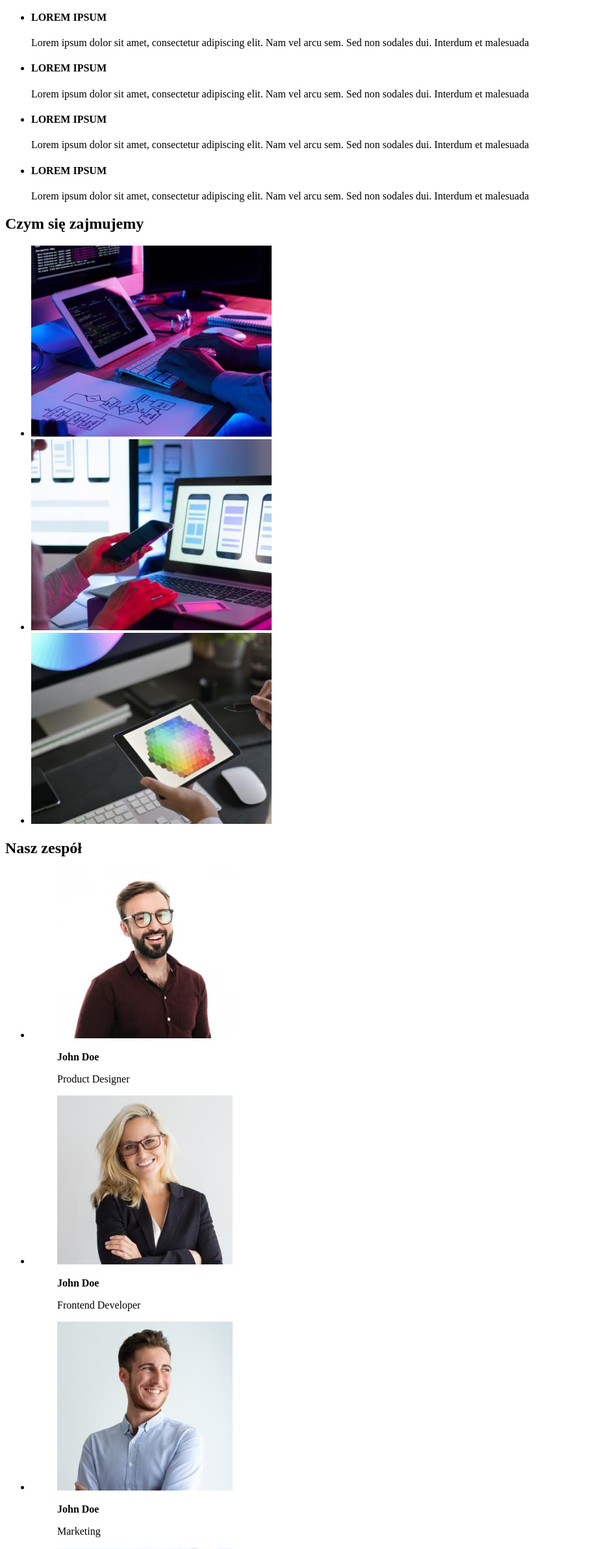
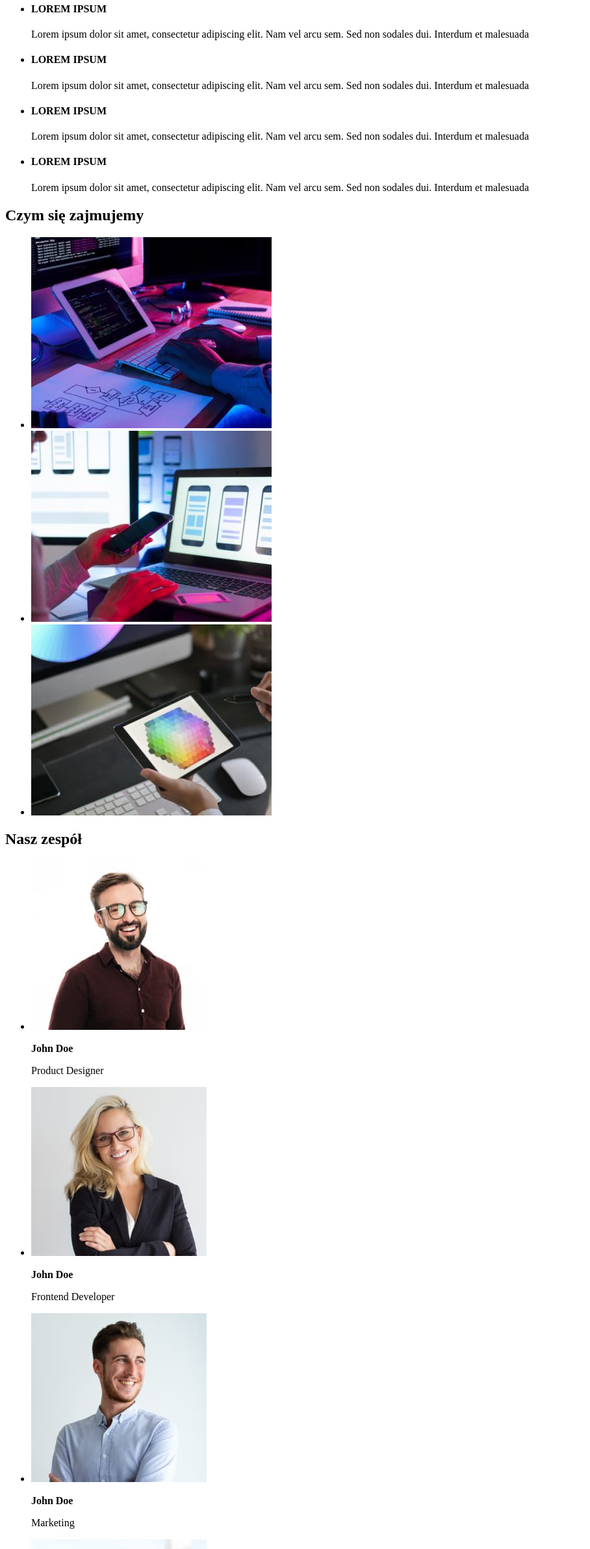
Before and after one commit to piotrgrabowski97/goit-markup-hw-01, a plain HTML site: page index.html in a window 1280 px wide. Shown: the part 259-2643 px from the top of the page at 65% size, without its empty margins (0-908 px from the left). Drawn offline with Linux system fonts and the light colour scheme.

Commit message:
index.html simplyfying

```diff
--- a/index.html
+++ b/index.html
@@ -30,50 +30,42 @@
     </header>
 
     <main>
-      <div>
+      <section>
         <h1>EFEKTYWNE ROZWIĄZANIA DLA WASZEGO BIZNESU</h1>
         <button type="button">Zamów usługę</button>
-      </div>
-      <div>
+      </section>
+      <section>
         <ul>
           <li>
-            <section>
             <h4>LOREM IPSUM</h4>
             <p>
               Lorem ipsum dolor sit amet, consectetur adipiscing elit. Nam vel arcu sem. Sed non
               sodales dui. Interdum et malesuada
             </p>
-            </section>
           </li>
           <li>
-            <section>
             <h4>LOREM IPSUM</h4>
             <p>
               Lorem ipsum dolor sit amet, consectetur adipiscing elit. Nam vel arcu sem. Sed non
               sodales dui. Interdum et malesuada
             </p>
-            </section>
           </li>
           <li>
-            <section>
             <h4>LOREM IPSUM</h4>
             <p>
               Lorem ipsum dolor sit amet, consectetur adipiscing elit. Nam vel arcu sem. Sed non
               sodales dui. Interdum et malesuada
             </p>
-            </section>
           </li>
           <li>
-            <section>
             <h4>LOREM IPSUM</h4>
             <p>
               Lorem ipsum dolor sit amet, consectetur adipiscing elit. Nam vel arcu sem. Sed non
               sodales dui. Interdum et malesuada
             </p>
-            </section>
           </li>
         </ul>
-      </div>
+      </section>
       <div>
         <h2>Czym się zajmujemy</h2>
         <ul>
@@ -92,40 +84,24 @@
         <h2>Nasz zespół</h2>
         <ul>
           <li>
-            <figure>
             <img src="./images/img4.jpg" alt="Picture of John Doe" width="270" height="260" />
-              <figcaption>
             <p><b>John Doe</b></p>
             <p>Product Designer</p>
-              </figcaption>
-            </figure>
           </li>
           <li>
-            <figure>
             <img src="./images/img5.jpg" alt="Picture of John Doe" width="270" height="260" />
-              <figcaption>
             <p><b>John Doe</b></p>
             <p>Frontend Developer</p>
-              </figcaption>
-            </figure>
           </li>
           <li>
-            <figure>
             <img src="./images/img6.jpg" alt="Picture of John Doe" width="270" height="260" />
-              <figcaption>
             <p><b>John Doe</b></p>
             <p>Marketing</p>
-              </figcaption>
-            </figure>
           </li>
           <li>
-            <figure>
             <img src="./images/img7.jpg" alt="Picture of John Doe" width="270" height="260" />
-              <figcaption>
             <p><b>John Doe</b></p>
             <p>UI Designer</p>
-              </figcaption>
-            </figure>
           </li>
         </ul>
       </div>
@@ -135,7 +111,6 @@
       <h2><a href="index.html">WebStudio</a></h2>
       <address>m. Warszawa, Aleje Jerozolimskie 21</address>
       <a href="mailto:info@devstudio.com">info@devstudio.com</a>
-      <br />
       <a href="tel:+48111111111">+48 111 111 111</a>
     </footer>
   </body>
```
Lines whose indentation alone changed are shown as unchanged.
